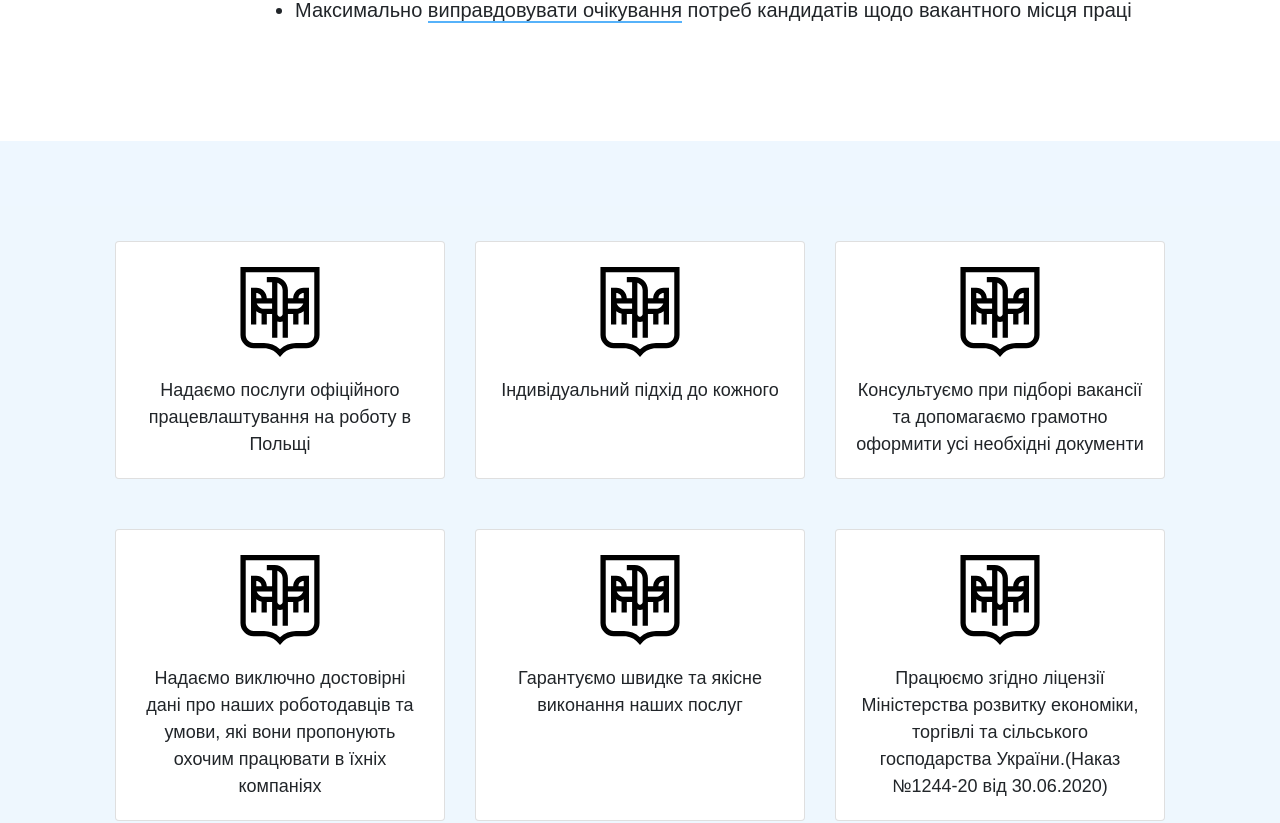
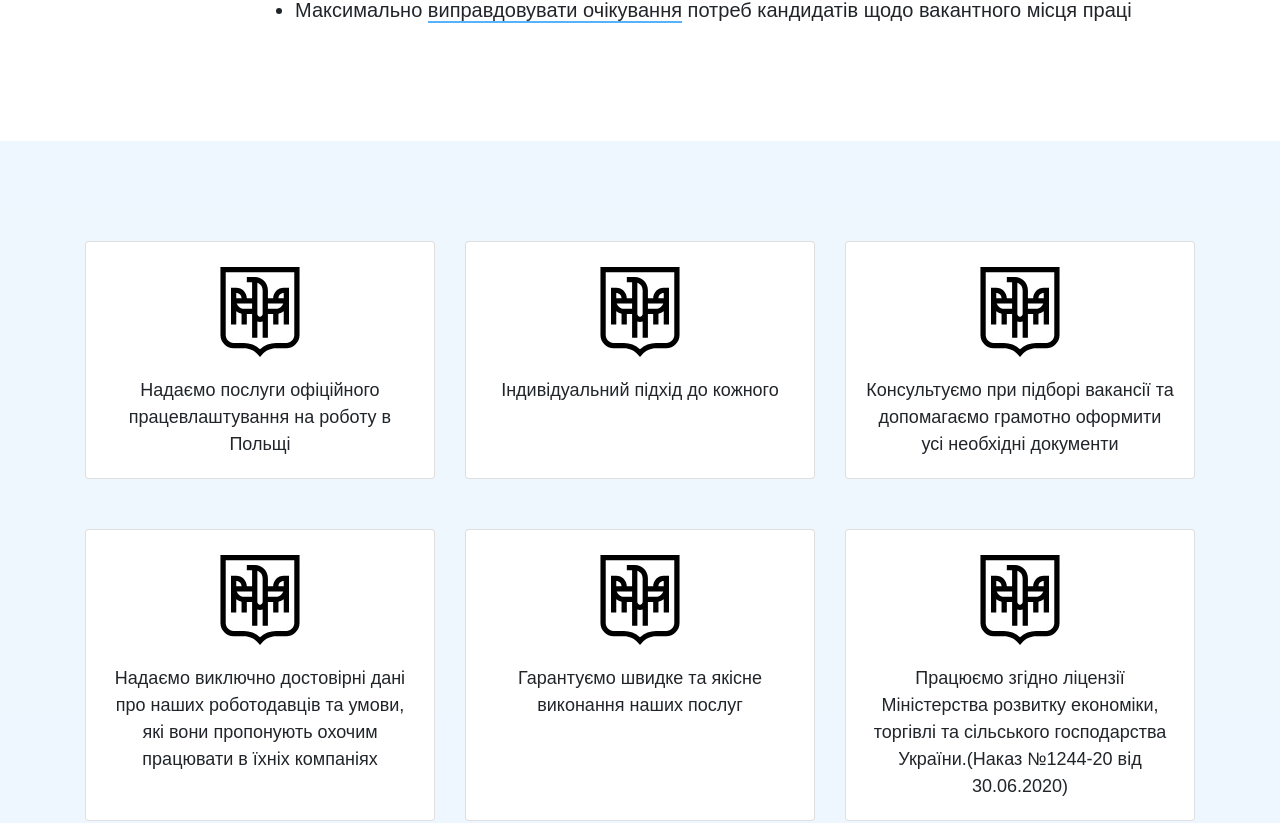
Before and after one commit to Bodia777/job-abroad, an Angular app: page / in a window 1280 px wide. Shown: the part 811-1634 px from the top of the page. Built offline with nearby package versions, Linux system fonts and the light colour scheme.

Commit message:
improve css style for about ass block

```diff
--- a/src/app/components/about/about.component.scss
+++ b/src/app/components/about/about.component.scss
@@ -5,7 +5,7 @@
   .wrapper {
     width: 100%;
     height: 100%;
-    padding: 100px;
+    padding: 100px 0 50px;
     background-color: rgb(86, 178, 250, .1);
 
     ul {
```
